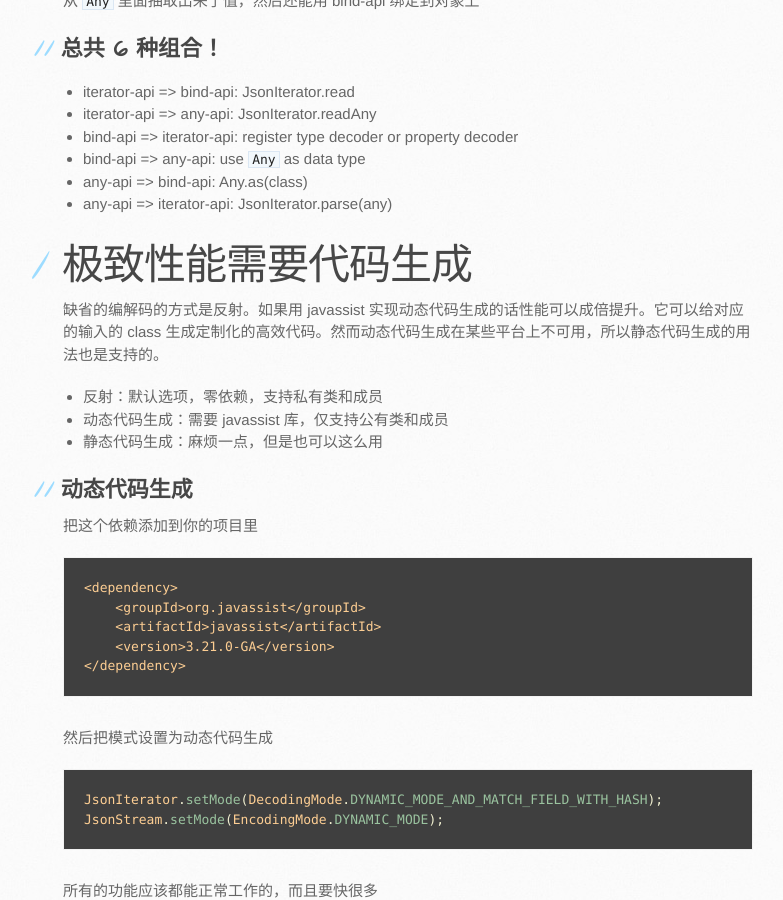
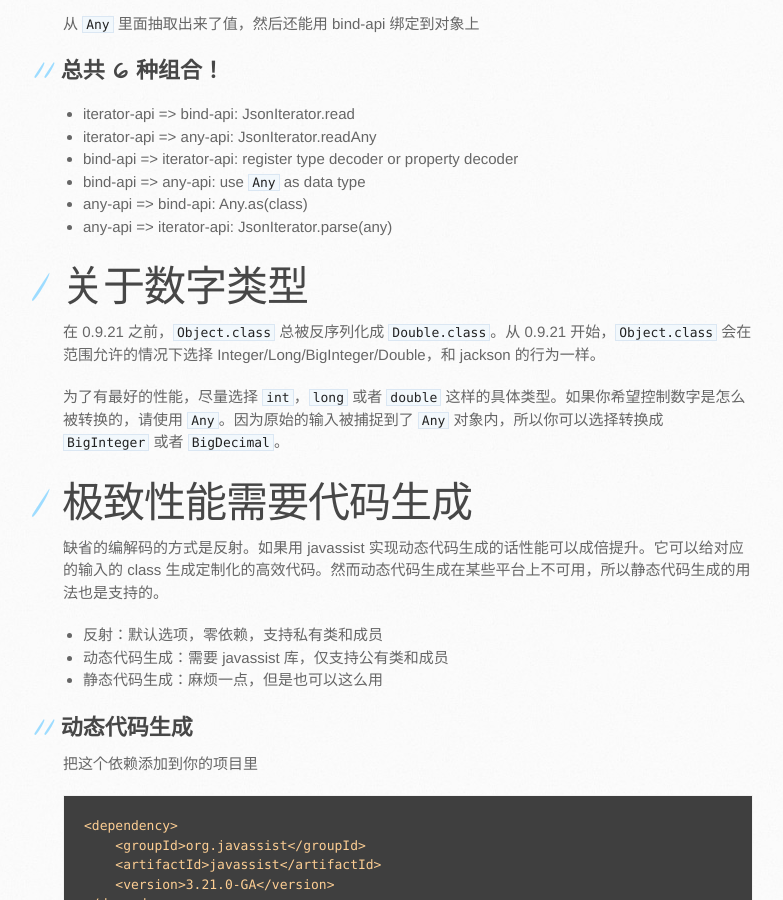
Before and after one commit to json-iterator/json-iterator.github.io, a Jekyll site: the page built from java-features.cn.md, in a window 1280 px wide and 900 px high, scrolled down 3002 px. Shown: the whole window, without its empty margins (107-890 px from the left). Built offline with Jekyll 4.4.1, drawn with Linux system fonts in a browser that asks for light colours; comment, search, counter and statistics services are not loaded.

Commit message:
Update java-features.cn.md

```diff
--- a/java-features.cn.md
+++ b/java-features.cn.md
@@ -88,6 +88,12 @@ String[] array = JsonIterator.deserialize(input).get("numbers", 2).to(String[].c
 * bind-api => any-api: use `Any` as data type
 * any-api => bind-api: Any.as(class)
 * any-api => iterator-api: JsonIterator.parse(any)
+
+# 关于数字类型
+
+在 0.9.21 之前，`Object.class` 总被反序列化成 `Double.class`。从 0.9.21 开始，`Object.class` 会在范围允许的情况下选择 Integer/Long/BigInteger/Double，和 jackson 的行为一样。
+
+为了有最好的性能，尽量选择 `int`，`long` 或者 `double` 这样的具体类型。如果你希望控制数字是怎么被转换的，请使用 `Any`。因为原始的输入被捕捉到了 `Any` 对象内，所以你可以选择转换成 `BigInteger` 或者 `BigDecimal`。
 
 # 极致性能需要代码生成
 
```
